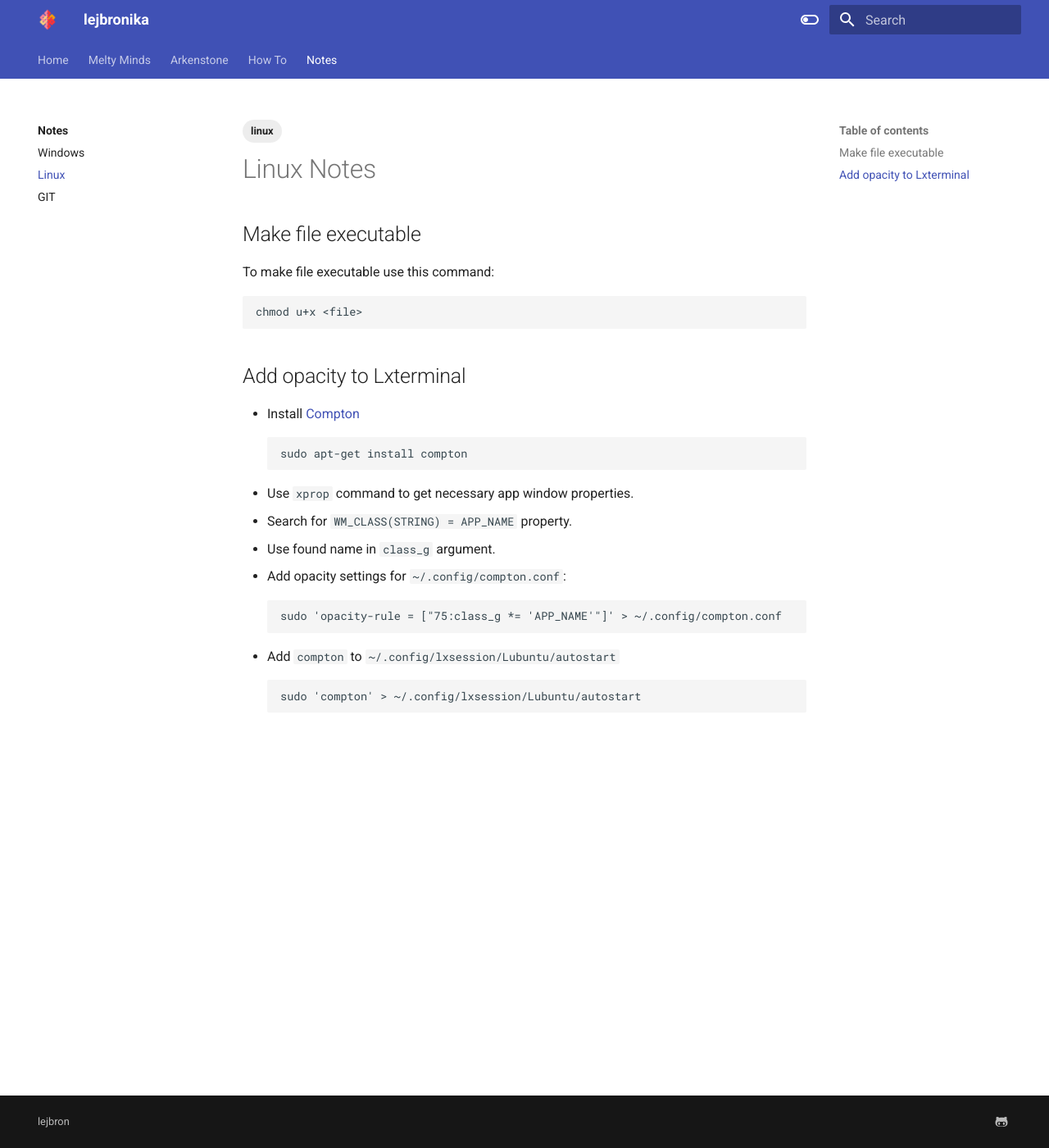
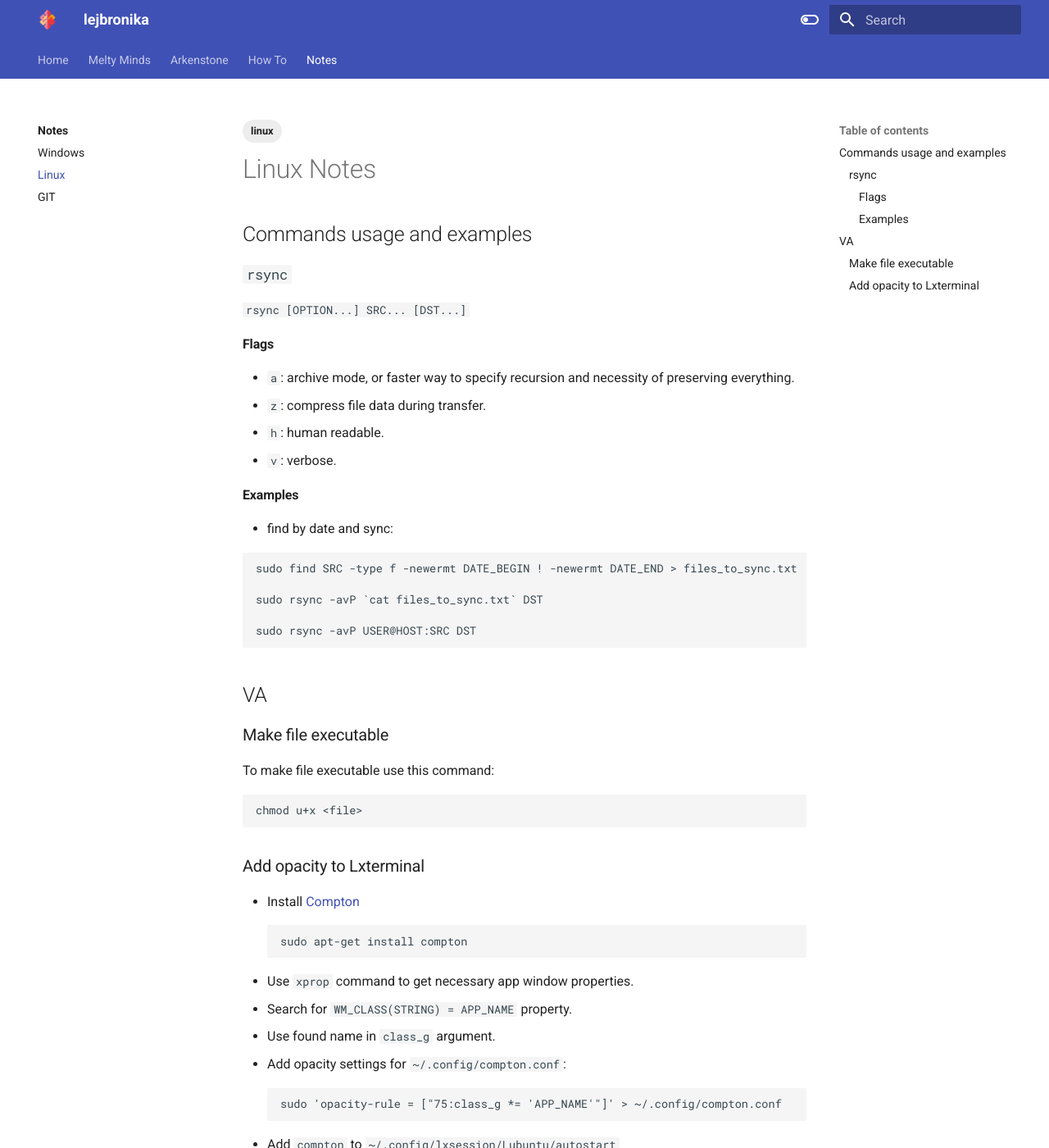
Before and after one commit to lejbronika/knowledge_base, an MkDocs documentation site: the page built from docs/notes/linux_notes.md, in a window 1280 px wide and 1400 px high. Shown: the whole window at 82% size. Built offline with MkDocs 1.6.1 and Material for MkDocs 9.7.7, drawn with Linux system fonts in a browser that asks for light colours.

Commit message:
Update Linux notes.

````diff
--- a/docs/notes/linux_notes.md
+++ b/docs/notes/linux_notes.md
@@ -5,7 +5,36 @@ tags:
 
 # Linux Notes
 
-## Make file executable
+## Commands usage and examples
+
+### `rsync`
+
+`rsync [OPTION...] SRC... [DST...]`
+
+#### Flags
+
+- `a`: archive mode, or faster way to specify recursion and necessity of preserving everything.
+- `z`: compress file data during transfer.
+- `h`: human readable.
+- `v`: verbose.
+
+#### Examples
+
+- find by date and sync:
+
+```
+sudo find SRC -type f -newermt DATE_BEGIN ! -newermt DATE_END > files_to_sync.txt
+
+sudo rsync -avP `cat files_to_sync.txt` DST
+
+sudo rsync -avP USER@HOST:SRC DST
+```
+
+
+
+## VA
+
+### Make file executable
 
 To make file executable use this command:
 
@@ -13,7 +42,7 @@ To make file executable use this command:
 chmod u+x <file>
 ```
 
-## Add opacity to Lxterminal
+### Add opacity to Lxterminal
 
 - Install [Compton](https://github.com/chjj/compton)
 ```
````
